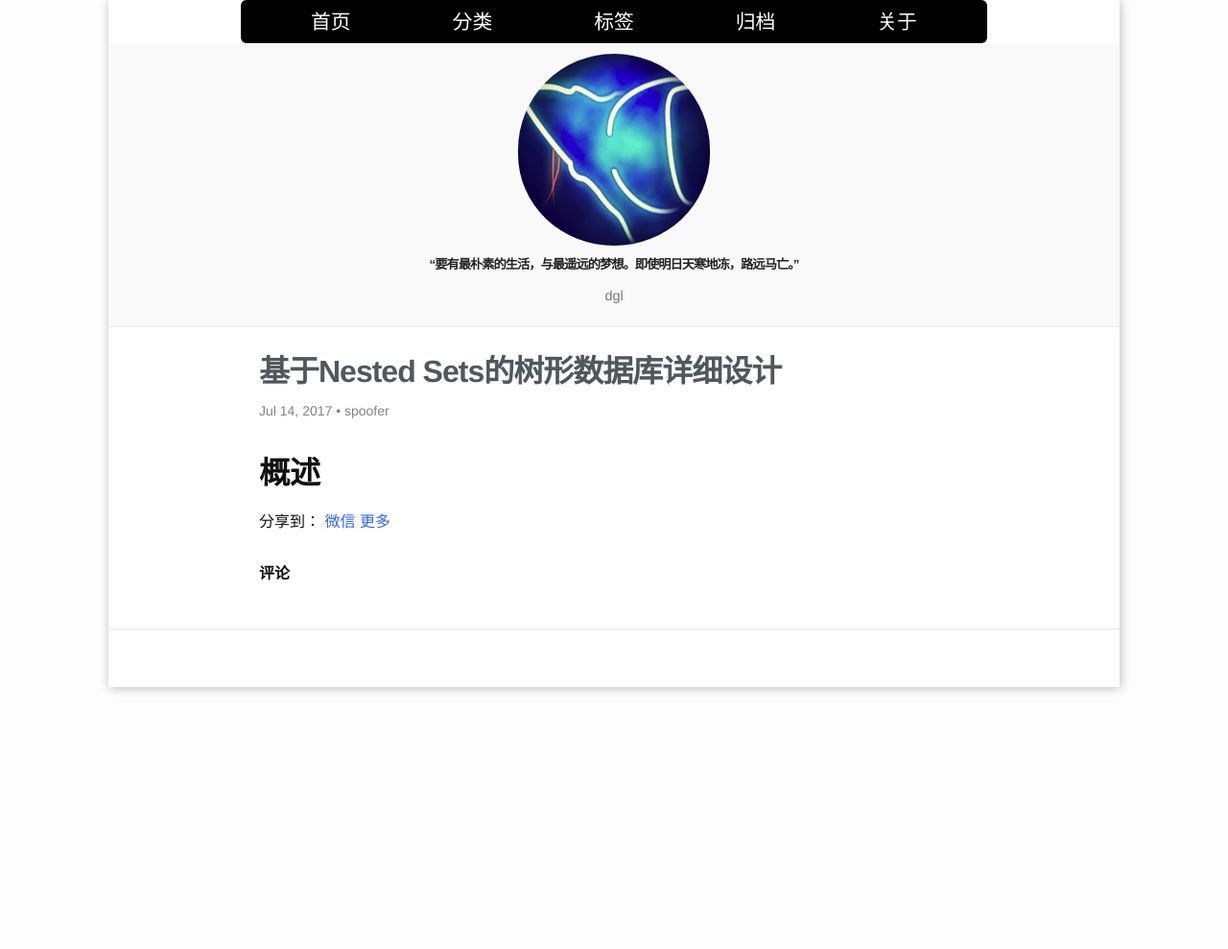
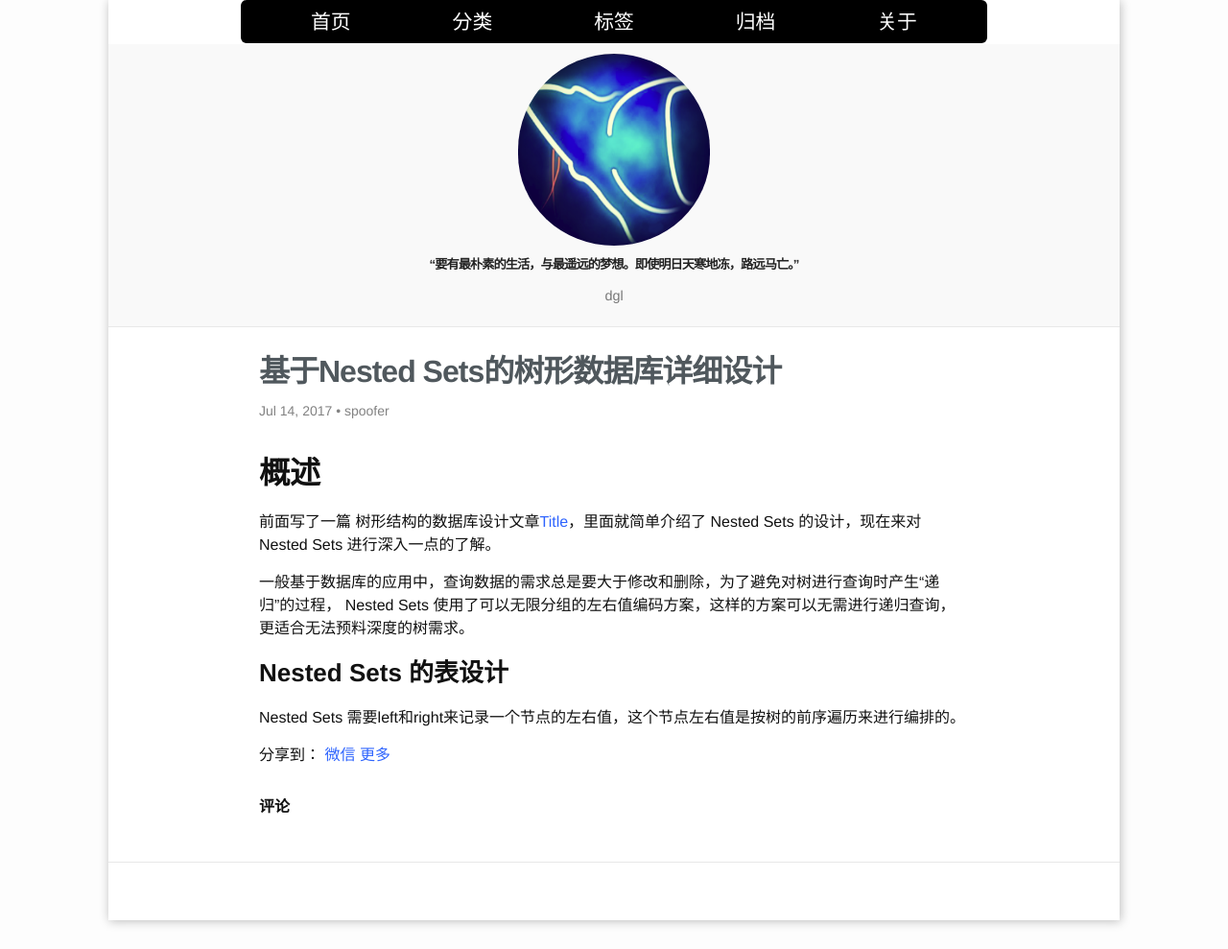
Before and after one commit to TopSpoofer/TopSpoofer.github.io, a Jekyll site: the page built from _posts/2017/07/2017-07-13-基于Nested Sets的树形数据库详细设计.md, in a window 1280 px wide. Shown: the whole page at 96% size. Built offline with Jekyll 4.4.1, drawn with Linux system fonts in a browser that asks for light colours; comment, search, counter and statistics services are not loaded; before the commit the page ends 900 px from its top, so only the background shows below that.

Commit message:
add blog

```diff
--- a/_posts/2017/07/2017-07-13-基于Nested Sets的树形数据库详细设计.md
+++ b/_posts/2017/07/2017-07-13-基于Nested Sets的树形数据库详细设计.md
@@ -12,4 +12,13 @@ keywords: '数据库 mysql 树形表 Nested Sets'
 
 ## 概述
 
+前面写了一篇 树形结构的数据库设计文章[Title](http://www.spoofer.top/2017/07/13/%E6%A0%91%E5%BD%A2%E7%BB%93%E6%9E%84%E7%9A%84%E6%95%B0%E6%8D%AE%E5%BA%93%E8%AE%BE%E8%AE%A1%E4%B8%8E%E6%80%BB%E7%BB%93)，里面就简单介绍了 Nested Sets 的设计，现在来对Nested Sets 进行深入一点的了解。
+
+一般基于数据库的应用中，查询数据的需求总是要大于修改和删除，为了避免对树进行查询时产生“递归”的过程，
+Nested Sets 使用了可以无限分组的左右值编码方案，这样的方案可以无需进行递归查询，更适合无法预料深度的树需求。
 <!--more-->
+
+
+### Nested Sets 的表设计
+
+Nested Sets 需要left和right来记录一个节点的左右值，这个节点左右值是按树的前序遍历来进行编排的。
```
